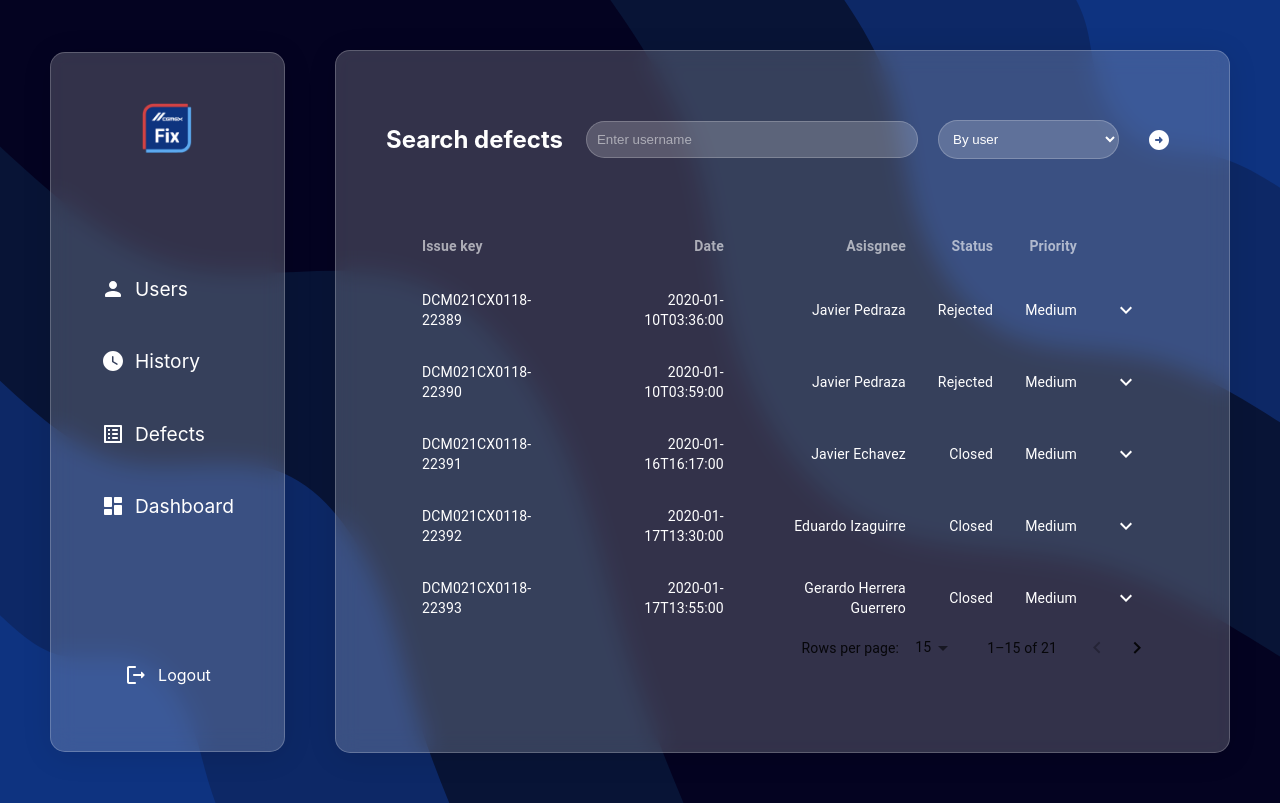
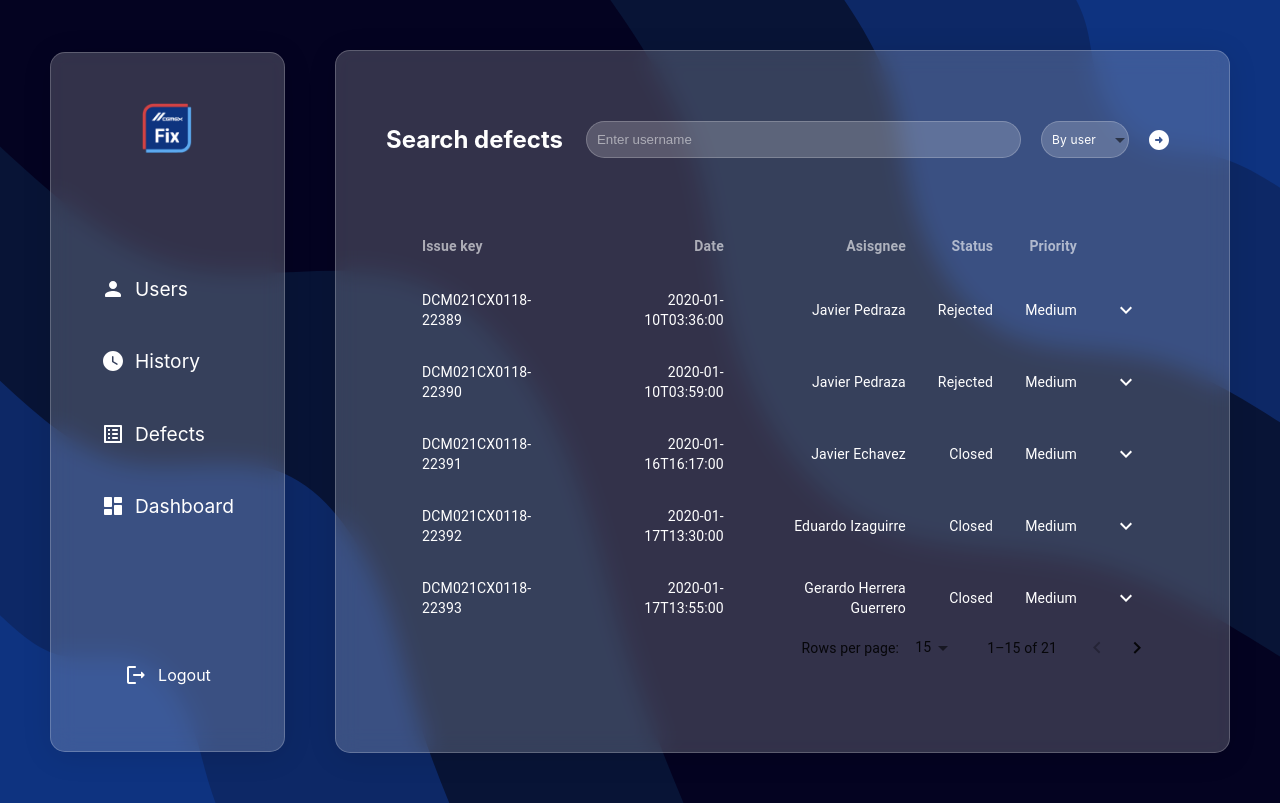
Before and after one commit to Abrahamcepedao/CemexWeb, a Next.js app in the folder front/: page /admin/defects in a window 1280 px wide. Built offline with nearby package versions, Linux system fonts and the light colour scheme.

Commit message:
Styled selects of users and defects

```diff
--- /dev/null
+++ b/front/components/admin/Selects.js
@@ -0,0 +1,83 @@
+import InputBase from '@mui/material/InputBase';
+import { styled } from '@mui/material/styles';
+
+const TransparentInput = styled(InputBase)(({ theme }) => ({
+  'label + &': {
+    marginTop: theme.spacing(3),
+  },
+  '& .MuiInputBase-input': {
+    width: '100%',
+    borderRadius: 25,
+    position: 'relative',
+    background: 'rgba(255, 255, 255, 0.19)',
+    border: '1px solid rgba(255, 255, 255, 0.21)',
+    fontSize: 12,
+    color: 'white',
+    padding: '6px 10px',
+    marginRight: '10px',
+    outline: 'none',
+    transition: theme.transitions.create(['border-color', 'box-shadow']),
+    // Use the system font instead of the default Roboto font.
+    fontFamily: [
+      '-apple-system',
+      'BlinkMacSystemFont',
+      '"Segoe UI"',
+      'Roboto',
+      '"Helvetica Neue"',
+      'Arial',
+      'sans-serif',
+      '"Apple Color Emoji"',
+      '"Segoe UI Emoji"',
+      '"Segoe UI Symbol"',
+    ].join(','),
+    '&:focus': {
+      borderRadius: 25,
+      borderColor: 'rgba(255, 255, 255, 0.21)',
+      boxShadow: '0 0 0 0.2rem rgba(0,123,255,0)',
+    },
+  },
+}));
+
+const WhiteInput = styled(InputBase)(({ theme }) => ({
+  'label + &': {
+    marginTop: theme.spacing(3),
+    width: '100%'
+  },
+  '& .MuiInputBase-root': {
+    width: '100%',
+  },
+  '& .MuiInputBase-input': {
+    width: '100%',
+    borderRadius: 25,
+    position: 'relative',
+    background: 'white',
+    border: '1px solid rgba(14, 51, 127, 0.21)',
+    fontSize: 16,
+    color: 'gray',
+    padding: '8px 10px',
+    //marginBottom: '20px',
+    flex: 1,
+    outline: 'none',
+    transition: theme.transitions.create(['border-color', 'box-shadow']),
+    // Use the system font instead of the default Roboto font.
+    fontFamily: [
+      '-apple-system',
+      'BlinkMacSystemFont',
+      '"Segoe UI"',
+      'Roboto',
+      '"Helvetica Neue"',
+      'Arial',
+      'sans-serif',
+      '"Apple Color Emoji"',
+      '"Segoe UI Emoji"',
+      '"Segoe UI Symbol"',
+    ].join(','),
+    '&:focus': {
+      borderRadius: 25,
+      borderColor: 'rgba(14, 51, 127, 0.21)',
+      boxShadow: '0 0 0 0.2rem rgba(0,123,255,0)',
+    },
+  },
+}));
+
+export { WhiteInput, TransparentInput };
--- a/front/pages/admin/defects.tsx
+++ b/front/pages/admin/defects.tsx
@@ -15,6 +15,7 @@ import { useAppSelector, useAppDispatch } from '../../redux/hooks'
 /* Components */
 import Head from 'next/head'
 import SideBar from '../../components/admin/SideBar'
+import { WhiteInput, TransparentInput } from '../../components/admin/Selects'
 
 /* CSS */
 import styles from '../../styles/admin/Defects.module.css'
@@ -31,6 +32,8 @@ import TableContainer from '@mui/material/TableContainer';
 import TablePagination from '@mui/material/TablePagination';
 import TableHead from '@mui/material/TableHead';
 import TableRow from '@mui/material/TableRow';
+import Select from '@mui/material/Select';
+import MenuItem from '@mui/material/MenuItem';
 
 /* Material UI - icons */
 import ArrowCircleRightRoundedIcon from '@mui/icons-material/ArrowCircleRightRounded';
@@ -83,8 +86,6 @@ const StyledTableRow = styled(TableRow)(({ theme }) => ({
     border: 0,
   },
 }));
-
-
 
 
 
@@ -477,13 +478,18 @@ const Defects: NextPage = (props) => {
                     <input type="date" className={styles.input} value={date2} onChange={(e) => setDate2(e.target.value)}/>
                 )}
 
-
-                <select className={styles.select__input} value={searchBy} onChange={(e) => setSearchBy(e.target.value)}>
-                    <option value="all">All defects</option>
-                    <option value="user">By user</option>
-                    <option value="date">By date range</option>
-                    <option value="date_user">By date range and user</option>
-                </select>
+                <Select
+                  labelId="demo-customized-select-label"
+                  id="demo-customized-select"
+                  value={searchBy}
+                  onChange={(e) => setSearchBy(e.target.value)}
+                  input={<TransparentInput />}
+                >
+                  <MenuItem value={"all"}>All defects</MenuItem>
+                  <MenuItem value={"user"}>By user</MenuItem>
+                  <MenuItem value={"date"}>By date range</MenuItem>
+                  <MenuItem value={"date_user"}>By date range and user</MenuItem>
+                </Select>
 
                 <IconButton>
                     <ArrowCircleRightRoundedIcon className={styles.icon} />
--- a/front/styles/admin/Usuarios.module.css
+++ b/front/styles/admin/Usuarios.module.css
@@ -63,6 +63,7 @@
     color: white;
     outline: none;
     margin-right: 10px;
+    //-webkit-appearance: none;
 }
 
 .icon {
@@ -146,6 +147,14 @@
 .form__container {
     width: 100%;
 }
+.form__head {
+    display: flex;
+    flex-direction: row;
+    justify-content: space-between;
+    align-items: center;
+    margin-bottom: 20px;
+    color: gray;
+}
 
 .form__input {
     width: 100%;
@@ -173,3 +182,60 @@
 .form__btn:hover {
     transform: scale(1.02);
 }
+
+
+
+/* select */
+.select {
+    padding: 10px;
+    border-radius: 25px;
+    border: 1px solid rgba(255, 255, 255, 0.21);
+    background: rgba(255, 255, 255, 0.19);
+    color: white;
+    outline: none;
+    margin-right: 10px;
+    //-webkit-appearance: none;
+}
+.searchBy {
+    padding: 8px;
+    border-radius: 25px;
+    border: 1px solid rgba(255, 255, 255, 0.21);
+    background: rgba(255, 255, 255, 0.19);
+    color: white;
+    outline: none;
+    margin-right: 10px;
+}
+.dropdown{
+    background: rgba(255, 255, 255, 0.0);
+    color: white;
+    border: none;
+    outline: none;
+    margin-right: 15px;
+    -webkit-appearance: none;
+    position: relative;
+    top: -2px;
+}
+.dropdown:focus{
+    outline: none;
+}
+.plainSelector{
+    margin: 0 3px;
+}
+.plainSelector::after{
+    content: "";
+    position: absolute;
+    z-index: 2;
+    bottom: 30%;
+    margin-top: -3px;
+    height: 0;
+    width: 0;
+    right: 0;
+    border-top: 6px solid white;
+    border-left: 6px solid transparent;
+    border-right: 6px solid transparent;
+    pointer-events: none;
+}
+
+.outSelector{
+    position: relative;
+}
--- a/front/styles/globals.css
+++ b/front/styles/globals.css
@@ -28,5 +28,6 @@ input:-webkit-autofill:hover,
 input:-webkit-autofill:focus,
 input:-webkit-autofill:active  {
   transition: background-color 5000s;
-  -webkit-text-fill-color: #fff !important;
+  color: gray;
+  -webkit-text-fill-color: gray !important;
 }
```
Also changed, not shown: front/pages/admin/usuarios.tsx (+36 -25 lines).
